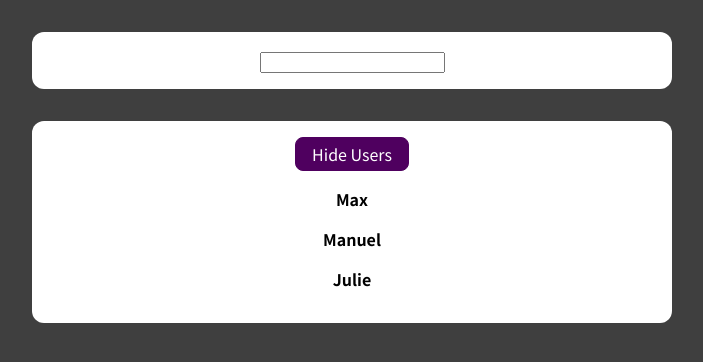
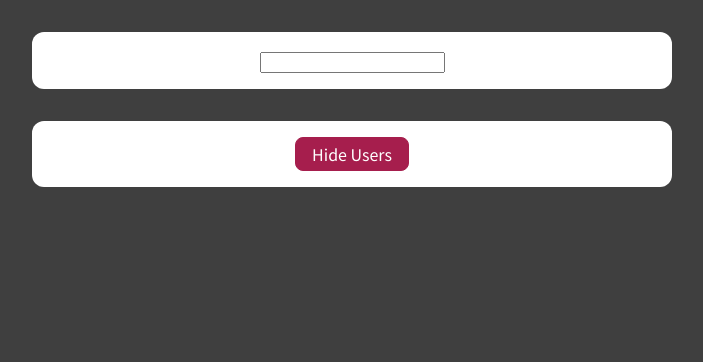
Before and after one commit to hoangthanh73/lifecycle-mothods-react, a React (Create React App) app: page / in a window 1280 px wide. Shown: the top 362 px of the page, without its empty margins (288-991 px from the left). Built offline with nearby package versions, Linux system fonts and the light colour scheme.

Commit message:
update class component lap 11

```diff
--- a/src/App.js
+++ b/src/App.js
@@ -1,32 +1,26 @@
-import { useState } from 'react';
+import { Component } from 'react';
 import './index.css';
-import UserFinder from './components/UserFinder.js';
-import Users from './components/Users.js';
-
-function App(props) {
+import UsersContext from './store/users-context';
+import UserFinder from './components/UserFinder';
+import Users from './components/Users';
 
 const DUMMY_USERS = [
   { id: 'u1', name: 'Max' },
   { id: 'u2', name: 'Manuel' },
   { id: 'u3', name: 'Julie' },
-  ];
+]
 
-  const [filUsers, setFilUsers] = useState(DUMMY_USERS);
-
-  const getKeywords = (event) => {
-    const keywords = event.target.value.toUpperCase().trim();
-    console.log(keywords);
-    setFilUsers(DUMMY_USERS.filter(user => {
-      return user.name.toUpperCase().includes(keywords);
-    }))
-  }
-
+class App extends Component {
+  render() {
     return (
+      <UsersContext.Provider value={{ users: DUMMY_USERS }}>
         <div className="App">
-      <UserFinder getKeyWords={getKeywords} />
-      <Users users={filUsers} />
+          <UserFinder />
+          <Users />
         </div>
+      </UsersContext.Provider>
     );
+  };
 }
 
 export default App;
--- a/src/components/Button.module.css
+++ b/src/components/Button.module.css
@@ -1,7 +1,7 @@
 .button {
   font: inherit;
-  border: 1px solid #4f005f;
-  background: #4f005f;
+  border: 1px solid #a61e4d;
+  background: #a61e4d;
   color: white;
   padding: 0.25rem 1rem;
   cursor: pointer;
@@ -9,8 +9,8 @@
 
 .button:hover,
 .button:active {
-  background: #741188;
-  border-color: #741188;
+  background: #d6336c;
+  border-color: #d6336c;
 }
 
 .button:focus {
--- a/src/components/ErrorBoundary.js
+++ /dev/null
@@ -1,27 +0,0 @@
-import React from 'react';
-
-class ErrorBoundary extends React.Component {
-    constructor(props) {
-        super(props);
-        this.state = { hasError: false };
-    }
-
-    static getDerivedStateFromError(error) {
-        // Update state so the next render will show the fallback UI.
-        return { hasError: true };
-    }
-
-    componentDidCatch(error, errorInfo) {
-        // You can also log the error to an error reporting service
-        logErrorToMyService(error, errorInfo);
-    }
-
-    render() {
-        if (this.state.hasError) {
-            return this.props.fallback;
-        }
-        return this.props.children;
-    }
-}
-
-export default ErrorBoundary;
--- a/src/components/User.js
+++ b/src/components/User.js
@@ -1,14 +1,13 @@
-import { Component } from "react";
+import { Component } from 'react';
 import classes from './User.module.css';
 
 class User extends Component {
-    constructor(props) {
-        super(props);
-    }
 
     render() {
-        const { user } = this.props;
-        return <li className={classes.user}>{user.name}</li>
+        const { name } = this.props;
+        return (
+            <li className={classes.user}>{name}</li>
+        )
     }
 }
 
--- a/src/components/UserFinder.js
+++ b/src/components/UserFinder.js
@@ -1,15 +1,13 @@
-import React from "react";
+import { Component } from 'react';
 import classes from './UserFinder.module.css';
 
-class UserFinder extends React.Component {
-    constructor(props) {
-        super(props);
-    }
-
+class UserFinder extends Component {
     render() {
-        return <div className={classes.finder}>
-            <input onChange={this.props.getKeyWords} type='text' />
-        </div>
+        return (
+            <div className={classes.finder}>
+                <input type="text" />
+            </div>
+        )
     }
 }
 
--- a/src/components/Users.js
+++ b/src/components/Users.js
@@ -1,52 +1,40 @@
-import { Component } from "react";
-import Button from "./Button";
-import User from "./User";
-import ErrorBoundary from "./ErrorBoundary";
+import { Component } from 'react';
 import classes from './Users.module.css';
+import UsersContext from '../store/users-context';
+import Button from './Button';
+import User from './User';
 
 class Users extends Component {
     constructor(props) {
         super(props);
-
-        this.state = { showUsers: true };
+        this.state = { showUsers: false }
     }
 
-    showUsersHandler() {
-        this.setState({ showUsers: true });
-    }
-
-    hideUsersHandler() {
-        this.setState({ showUsers: false });
-    }
+    static contextType = UsersContext;
 
     clickHandler = (e) => {
-        const stateBtn = e.target.innerText;
-
-        if (stateBtn === 'Hide Users') {
-            this.hideUsersHandler();
-            e.target.innerText = 'Show Users';
+        e.preventDefault();
+        if (e.target.textContent === 'Hide Users') {
+            e.target.textContent = 'Show Users';
+            this.setState({ showUsers: true })
         } else {
-            this.showUsersHandler();
-            e.target.innerText = 'Hide Users';
+            e.target.textContent = 'Hide Users';
+            this.setState({ showUsers: false })
         }
     }
 
     render() {
-        const { users } = this.props;
-        const { showUsers } = this.state;
-        const usersList = users.map(user => {
-            return <User key={user.id} user={user}></User>
-        })
+        const { users } = this.context;
 
-
+        const userList = users.map(user => <User key={user.name} name={user.name} />)
         return (
             <div className={classes.users}>
-                <Button onClick={this.clickHandler}>Hide Users</Button>
-                <ErrorBoundary fallback={<p>Something went wrong!</p>}>
-                    {usersList.length >= 1 ? showUsers && (<ul>{usersList}</ul>) : new Error('something went wrong!')}
-                </ErrorBoundary>
+                <ul>
+                    <Button onClick={this.clickHandler}>Hide Users</Button>
+                    {this.state.showUsers && userList}
+                </ul>
             </div>
-        );
+        )
     }
 }
 
--- /dev/null
+++ b/src/store/users-context.js
@@ -0,0 +1,7 @@
+import { createContext } from 'react';
+
+const UsersContext = createContext({
+    users: []
+})
+
+export default UsersContext;
```
Lines whose indentation alone changed are shown as unchanged.
